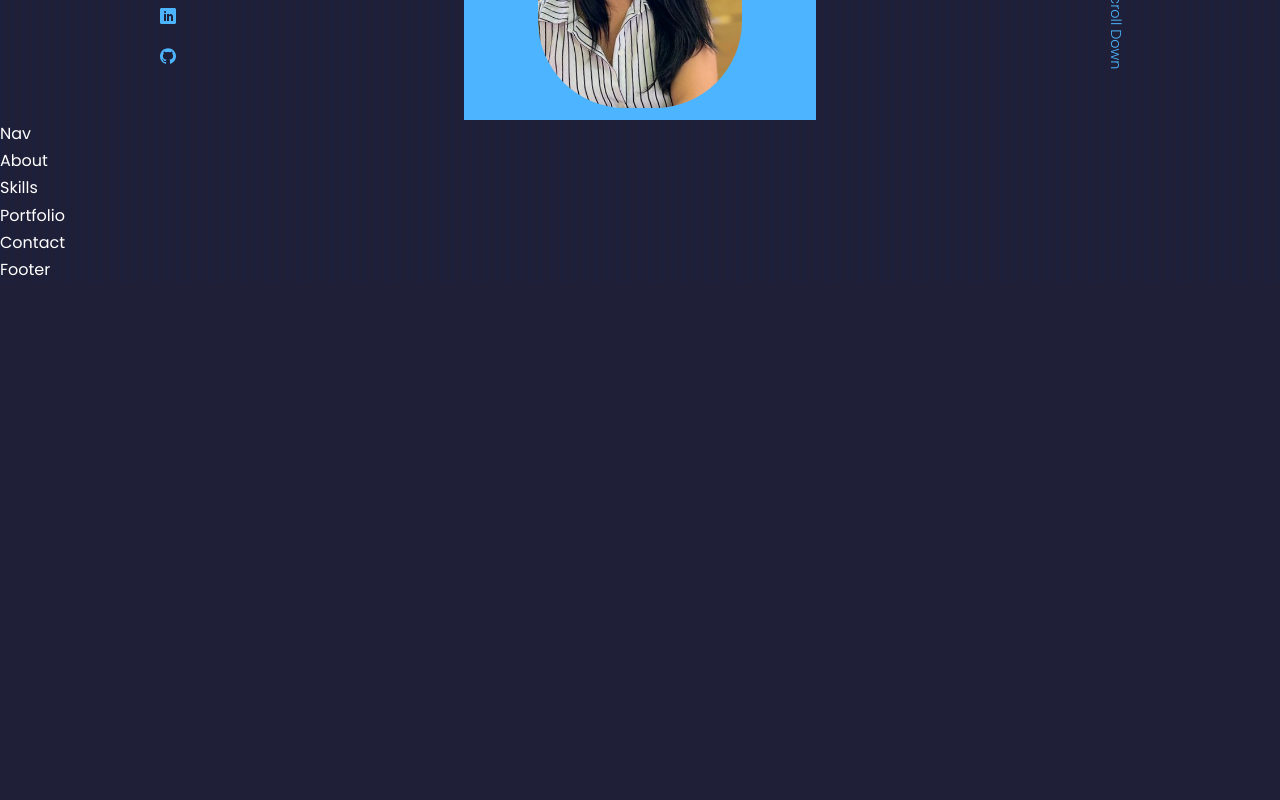
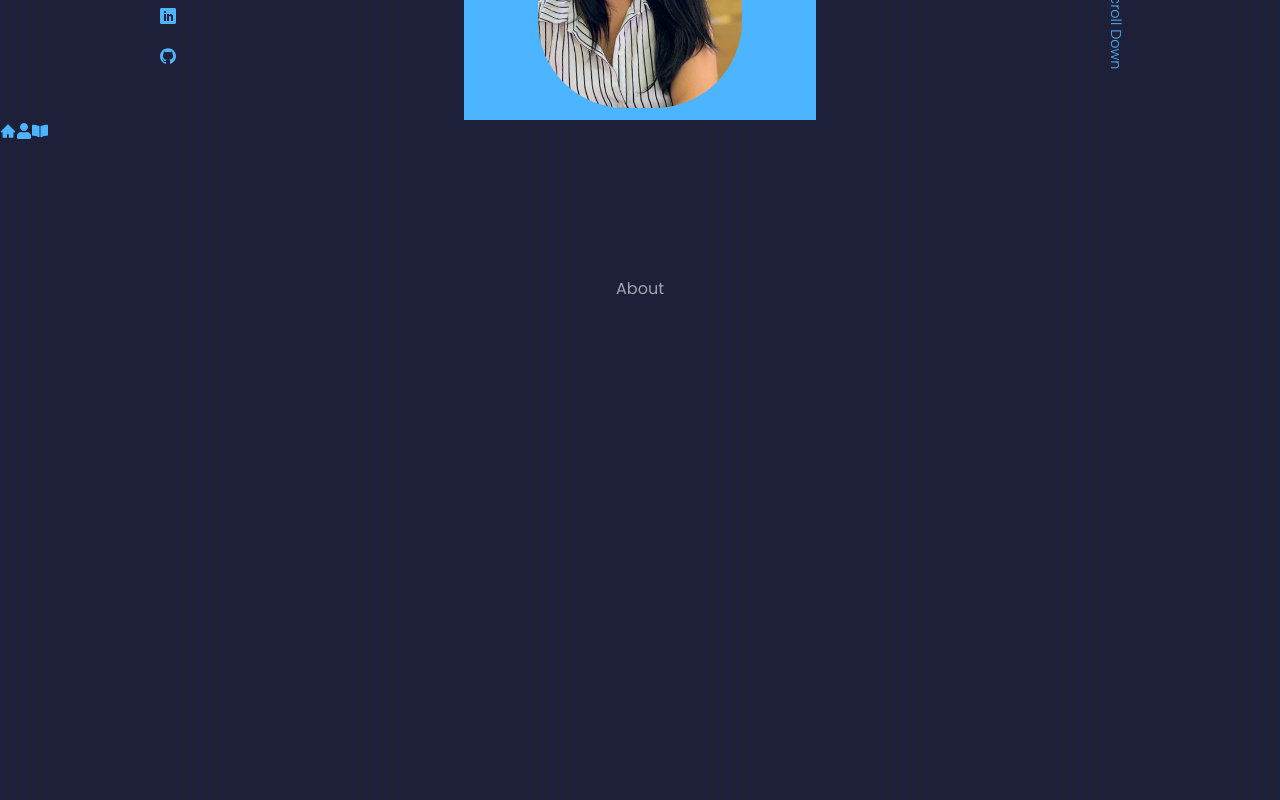
Before and after one commit to Ro-Galvan/professional-react-portfolio, a React (Create React App) app: page / in a window 1280 px wide. Shown: the part 680-1480 px from the top of the page. Before the commit the page ends 963 px from the top, so only its background shows below. Built offline with nearby package versions, Linux system fonts and the light colour scheme.

Commit message:
added icons and linked each section to direct to corresponding section, also commented out skills and contact components to be worked on at a later date

```diff
--- a/src/App.js
+++ b/src/App.js
@@ -3,9 +3,9 @@ import React from 'react'
 import Header from './components/header/Header'
 import Nav from './components/nav/Nav'
 import About from './components/about/About'
-import Skills from './components/skills/Skills'
+// import Skills from './components/skills/Skills'
 import Portfolio from './components/portfolio/Portfolio'
-import Contact from './components/contact/Contact'
+// import Contact from './components/contact/Contact'
 import Footer from './components/footer/Footer'
 
 const App = () => {
@@ -14,9 +14,9 @@ const App = () => {
       <Header />
       <Nav />
       <About />
-      <Skills />
+      {/* <Skills /> */}
       <Portfolio />
-      <Contact />
+      {/* <Contact /> */}
       <Footer />
     </div>
   )
--- a/src/components/about/About.jsx
+++ b/src/components/about/About.jsx
@@ -4,7 +4,7 @@ import './about.css'
 
 const About = () => {
   return (
-    <div>About</div>
+    <section id='about'>About</section>
   )
 }
 
--- a/src/components/contact/Contact.jsx
+++ b/src/components/contact/Contact.jsx
@@ -4,6 +4,7 @@ import './contact.css'
 
 export default function Contact() {
   return (
-    <div>Contact</div>
+    // to link the icons to take you to corresponding section
+    <section id='contact'>Contact</section>
   )
 }
--- a/src/components/nav/Nav.jsx
+++ b/src/components/nav/Nav.jsx
@@ -1,8 +1,19 @@
 import React from 'react'
 import './nav.css'
+import {AiFillHome} from 'react-icons/ai'
+import {FaUser} from 'react-icons/fa'
+// import {GiBrain} from 'react-icons/gi'
+import {FaBookOpen} from 'react-icons/fa'
+// import {MdEmail} from 'react-icons/md'
 
 export default function Nav() {
   return (
-    <div>Nav</div>
+    <nav>
+      <a href="#"><AiFillHome/></a>
+      <a href="#about"><FaUser/></a>
+      {/* <a href="#skills"><GiBrain/></a> */}
+      <a href="#portfolio"><FaBookOpen/></a>
+      {/* <a href="#contact"><MdEmail/></a> */}
+    </nav>
   )
 }
--- a/src/components/portfolio/Portfolio.jsx
+++ b/src/components/portfolio/Portfolio.jsx
@@ -3,6 +3,6 @@ import './portfolio.css'
 
 export default function Portfolio() {
   return (
-    <div>Portfolio</div>
+    <section id='portfolio'>Portfolio</section>
   )
 }
--- a/src/components/skills/Skills.jsx
+++ b/src/components/skills/Skills.jsx
@@ -3,6 +3,6 @@ import './skills.css'
 
 export default function Skills() {
   return (
-    <div>Skills</div>
+    <section id='skills'>Skills</section>
   )
 }
--- a/src/index.css
+++ b/src/index.css
@@ -84,6 +84,7 @@ h1 {
 /* each section of page will be wrapped in a section element to allow white space inbetween sections */
 section {
   margin-top: 8rem;
+  height: 100vh;
 }
 
 /* the h5 is above the section title (h2) */
```
